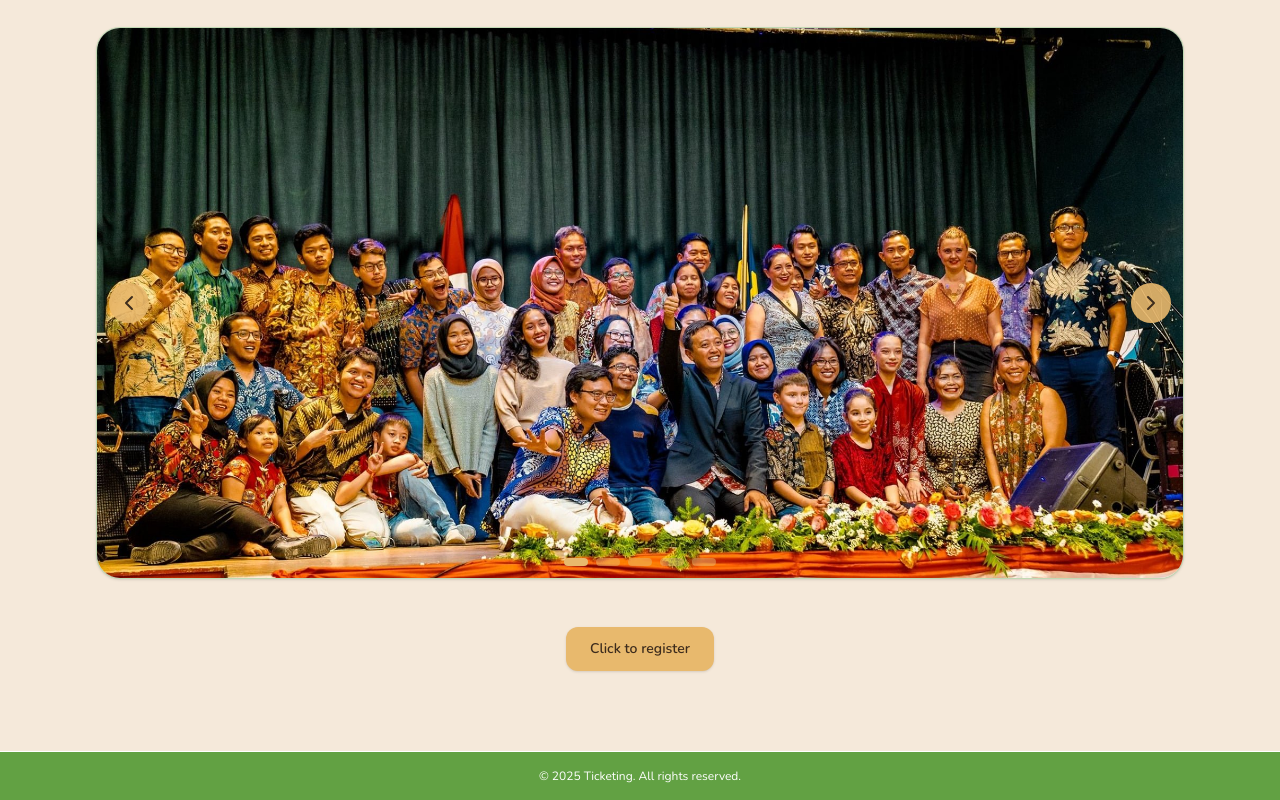
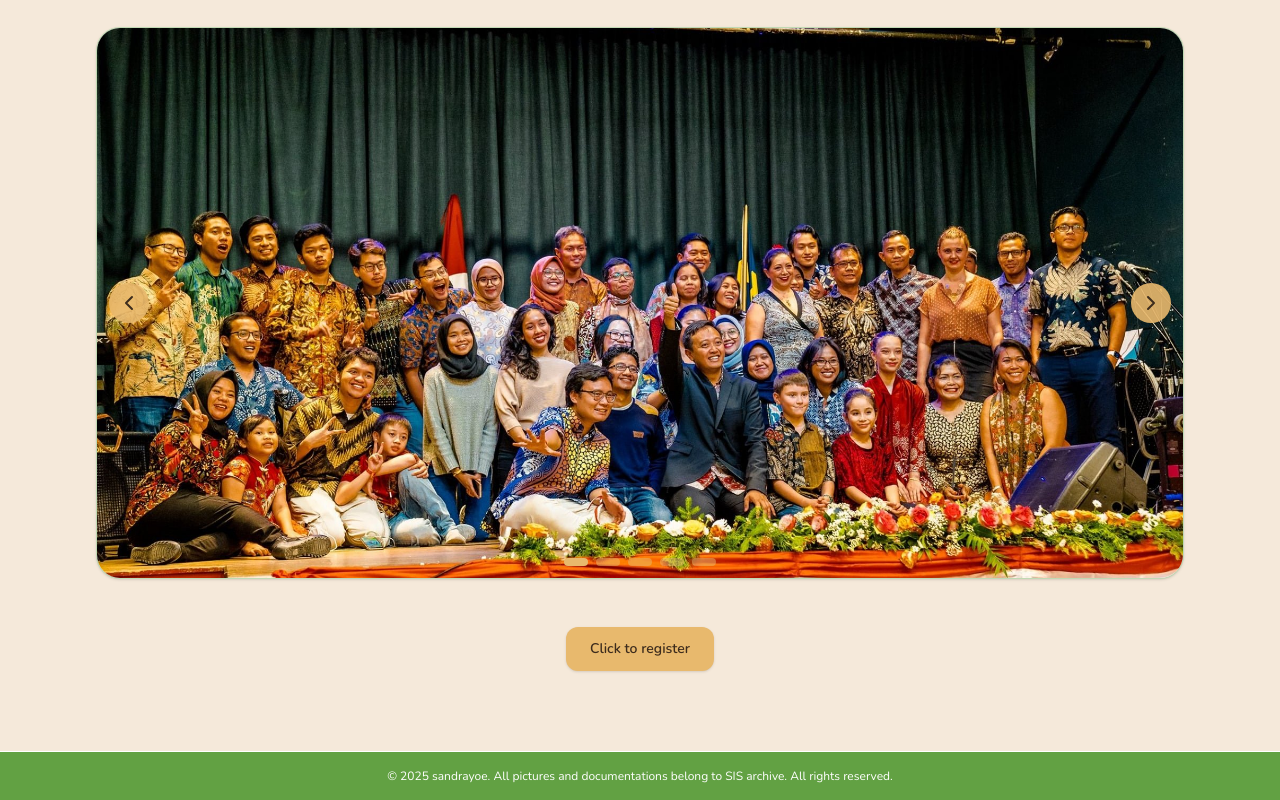
Before and after one commit to sandrayoe/Ticketing_SIS_2025, a Next.js app in the folder ticketing-2025/: page / in a window 1280 px wide. Shown: the part 290-1090 px from the top of the page. Built offline with nearby package versions, Linux system fonts and the light colour scheme; a web font is replaced by a local one.

Commit message:
fix date issue

```diff
--- a/ticketing-2025/app/page.tsx
+++ b/ticketing-2025/app/page.tsx
@@ -96,7 +96,7 @@ export default function HomePage() {
       {/* Footer (GREEN) */}
       <footer className="mt-6 border-t bg-earthy-green text-white">
         <div className={`${shell} py-4 text-center text-xs`}>
-          © {new Date().getFullYear()} Ticketing. All rights reserved.
+          © 2025 sandrayoe. All pictures and documentations belong to SIS archive. All rights reserved.
         </div>
       </footer>
     </div>
```
